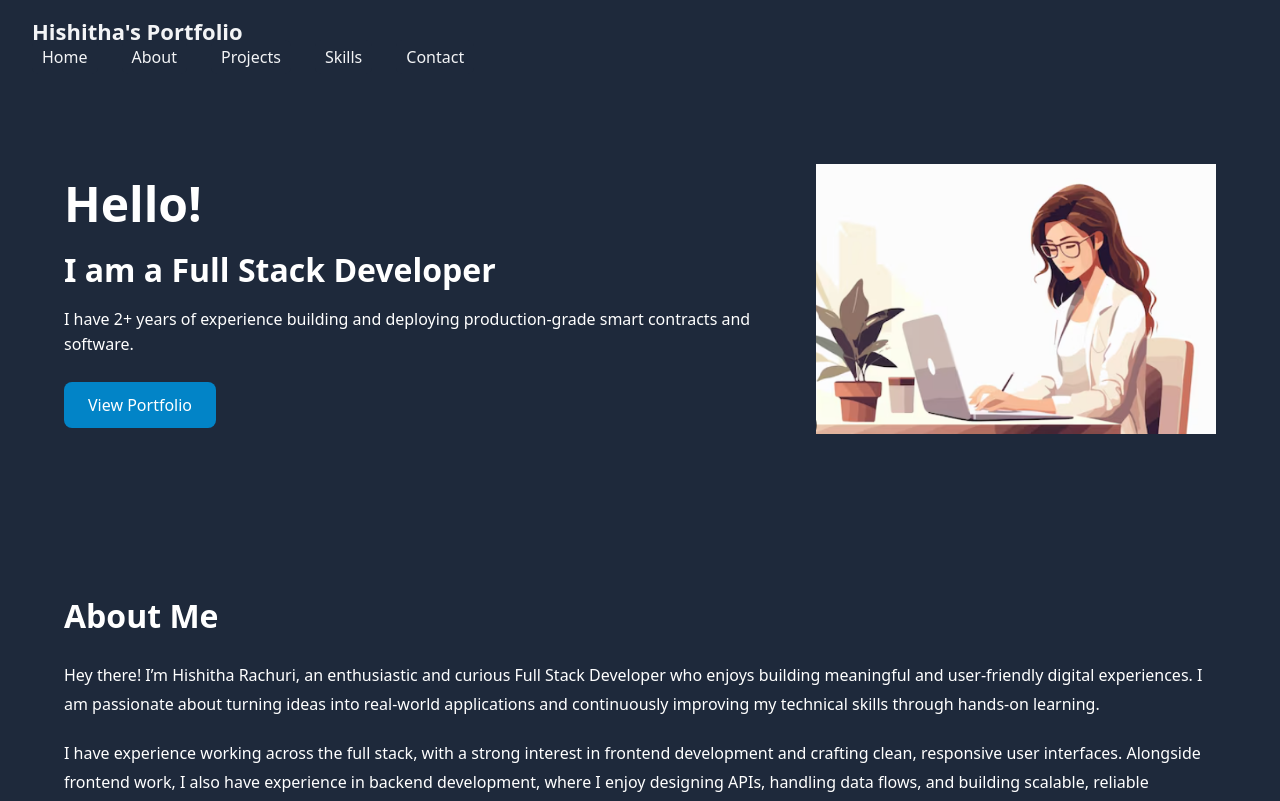
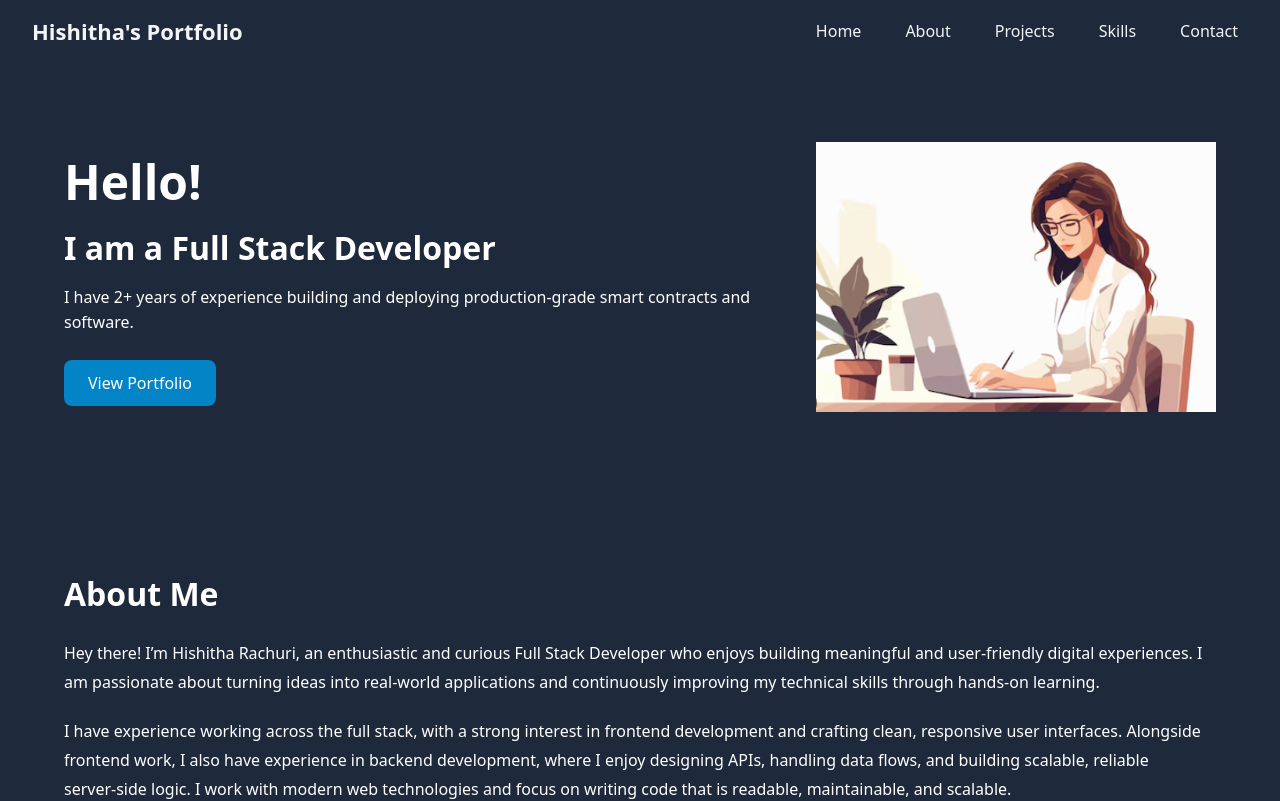
Before and after one commit to Hishitharachuri/HishithaPortfolio, a React app: page / in a window 1280 px wide. Shown: the top 801 px of the page. Built offline with nearby package versions, Linux system fonts and the light colour scheme; the HTML template or start-up script is replaced by a standard one.

Commit message:
Portfolio style changes

```diff
--- a/src/App.css
+++ b/src/App.css
@@ -20,7 +20,6 @@ body {
 .navbar {
   background-color: #1e293b;
   padding: 16px 32px;
-<<<<<<< HEAD
   display: flex;
   justify-content: space-between;
   align-items: center;
@@ -39,17 +38,13 @@ body {
   color: #f3f4f6;
   cursor: pointer;
   display: none; /* hidden on desktop */
-=======
-  display: flex;
-  justify-content: space-between;
-  align-items: center;
->>>>>>> 83cb6606a9145597db6d5d05bd8a1e226e8fc623
 }
 
 .nav-list {
   list-style: none;
   display: flex;
   gap: 24px;
+  align-items: center;
 }
 
 .nav-link {
```
